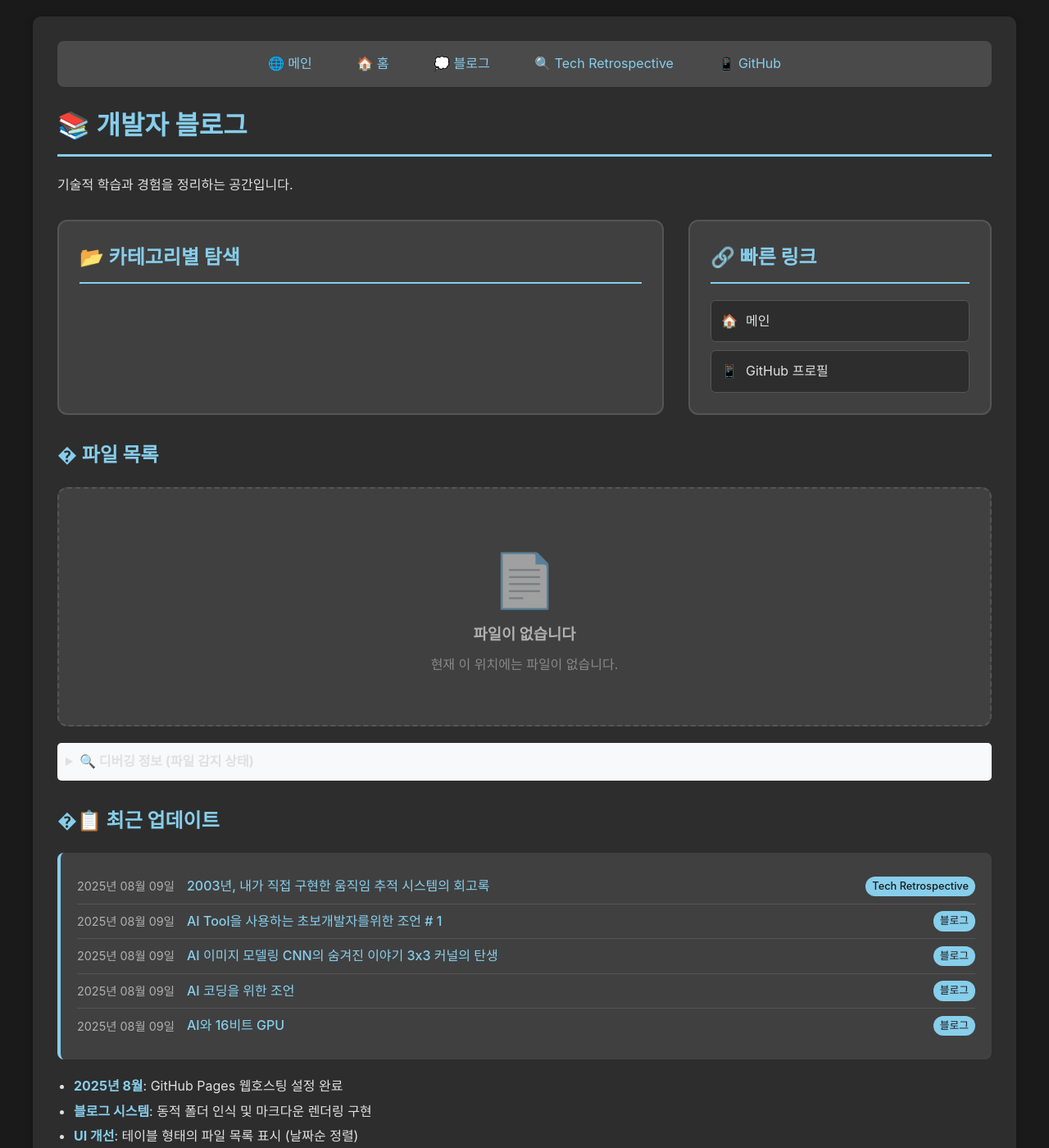
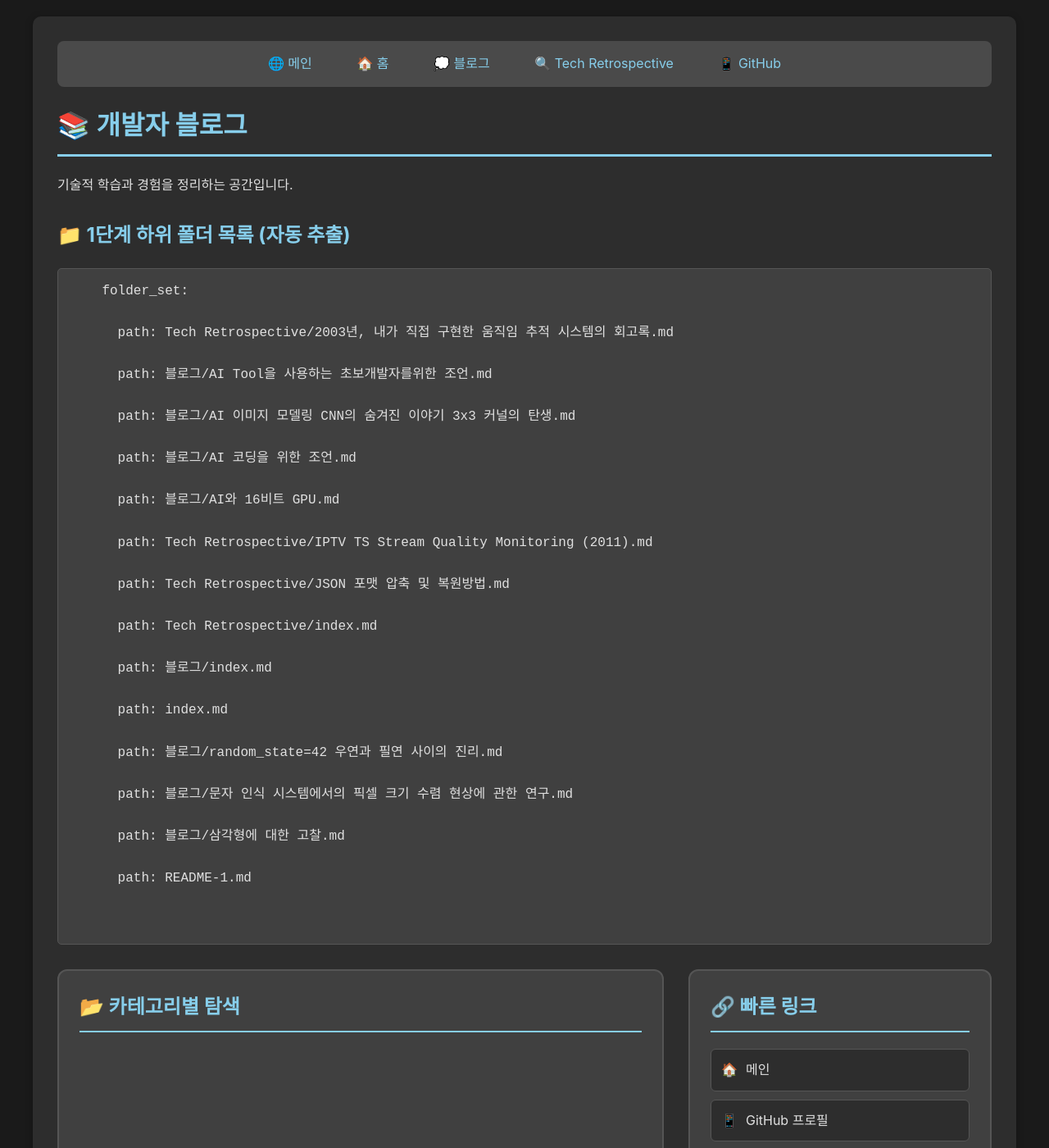
Before and after one commit to c0z0c/blog, a Jekyll site: the page built from index.md, in a window 1280 px wide and 1400 px high. Shown: the whole window at 82% size. Built offline with Jekyll 4.4.1, drawn with Linux system fonts in a browser that asks for light colours.

Commit message:
동적폴더 테스트

```diff
--- a/index.md
+++ b/index.md
@@ -7,9 +7,36 @@ expires: 0
 pragma: no-cache
 ---
 
+
 # 📚 개발자 블로그
 
 기술적 학습과 경험을 정리하는 공간입니다.
+
+<div>
+  <h2>📁 1단계 하위 폴더 목록 (자동 추출)</h2>
+  <ul>
+    {% assign folder_set = "" | split: "" %}
+    {% for page in site.pages %}
+      {% assign path_parts = page.path | split: '/' %}
+      {% if path_parts.size > 2 and path_parts[0] == 'blog' %}
+        {% assign folder = path_parts[1] %}
+        {% unless folder_set contains folder %}
+          <li>
+            <a href="{{ site.baseurl }}/{{ folder }}/">{{ folder }}</a>
+          </li>
+          {% assign folder_set = folder_set | push: folder %}
+        {% endunless %}
+      {% endif %}
+    {% endfor %}
+  </ul>
+  <!-- 디버깅: 추출된 폴더 목록 -->
+  <pre>
+    folder_set: {{ folder_set | join: ', ' }}
+    {% for page in site.pages %}
+      path: {{ page.path }}
+    {% endfor %}
+  </pre>
+</div>
 
 <div class="nav-sections">
   <div class="section-card">
```
